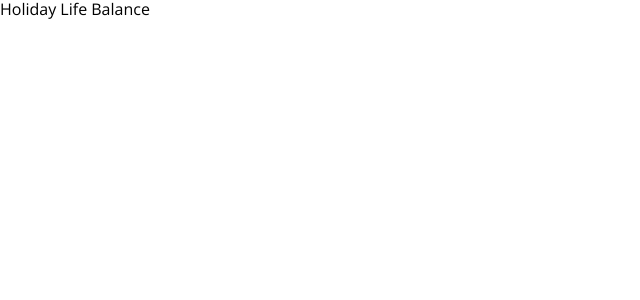
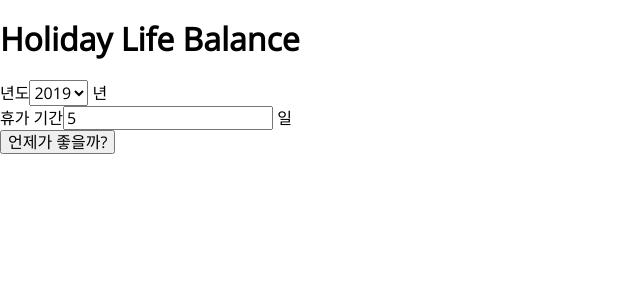
Before and after one commit to Zzorebies/holiday-life-balance-web, a React (Create React App) app: page / in a window 1280 px wide. Shown: the top 300 px of the page, without its empty margins (0-640 px from the left). Built offline with nearby package versions, Linux system fonts and the light colour scheme.

Commit message:
Add unstyled UI components (#1)

```diff
--- a/src/App.js
+++ b/src/App.js
@@ -1,7 +1,15 @@
 import React from 'react';
 
+import Header from './components/Header';
+import HolidayForm from './components/HolidayForm';
+
 function App() {
-  return <div>Holiday Life Balance</div>;
+  return (
+    <div>
+      <Header />
+      <HolidayForm />
+    </div>
+  );
 }
 
 export default App;
--- /dev/null
+++ b/src/components/Header.js
@@ -0,0 +1,11 @@
+import React from 'react';
+
+const Header = () => {
+  return (
+    <div>
+      <h1>Holiday Life Balance</h1>
+    </div>
+  );
+};
+
+export default Header;
--- /dev/null
+++ b/src/components/HolidayForm.js
@@ -0,0 +1,36 @@
+import React, { useState } from 'react';
+
+import YearPicker from './YearPicker';
+import VacationDaysInput from './VacationDaysInput';
+
+const HolidayForm = () => {
+  const currentYear = new Date().getFullYear();
+  const defaultVacationDays = 5;
+
+  const [selectedYear, setSelectedYear] = useState(currentYear);
+  const [vacationDays, setVacationDays] = useState(defaultVacationDays);
+
+  const handleSubmit = e => {
+    e.preventDefault();
+
+    // TODO: Perform calculation and remove console.logs
+    console.log(selectedYear);
+    console.log(vacationDays);
+  };
+
+  return (
+    <form onSubmit={handleSubmit}>
+      <YearPicker
+        setSelectedYear={setSelectedYear}
+        startingYear={currentYear}
+      />
+      <VacationDaysInput
+        vacationDays={vacationDays}
+        setVacationDays={setVacationDays}
+      />
+      <button>언제가 좋을까?</button>
+    </form>
+  );
+};
+
+export default HolidayForm;
--- /dev/null
+++ b/src/components/VacationDaysInput.js
@@ -0,0 +1,34 @@
+import React, { useState } from 'react';
+
+const VacationDaysInput = ({ vacationDays, setVacationDays }) => {
+  const [error, setError] = useState(null);
+
+  const handleChange = e => {
+    const value = e.target.value;
+
+    if (value >= 30) {
+      setError('너무 하시는 거 아닌가요? 😨');
+    } else if (value <= 0) {
+      setError('1 이상의 숫자를 입력해 주세요. 😊');
+    } else {
+      setError(null);
+    }
+
+    setVacationDays(e.target.value);
+  };
+
+  return (
+    <div>
+      <label htmlFor="vacation-days">휴가 기간</label>
+      <input
+        type="number"
+        name="vacation-days"
+        onChange={handleChange}
+        value={vacationDays}
+      />{' '}
+      일{error && <p>{error}</p>}
+    </div>
+  );
+};
+
+export default VacationDaysInput;
--- /dev/null
+++ b/src/components/YearPicker.js
@@ -0,0 +1,29 @@
+import React from 'react';
+
+const YearPicker = ({
+  startingYear,
+  maxNumberOfYears = 5,
+  setSelectedYear
+}) => {
+  const years = [...Array(maxNumberOfYears).keys()].map(n => n + startingYear);
+
+  const handleChange = e => {
+    setSelectedYear(e.target.value);
+  };
+
+  return (
+    <div>
+      <label htmlFor="year">년도</label>
+      <select name="year" onChange={handleChange}>
+        {years.map(year => (
+          <option key={year} value={year}>
+            {year}
+          </option>
+        ))}
+      </select>{' '}
+      년
+    </div>
+  );
+};
+
+export default YearPicker;
```
